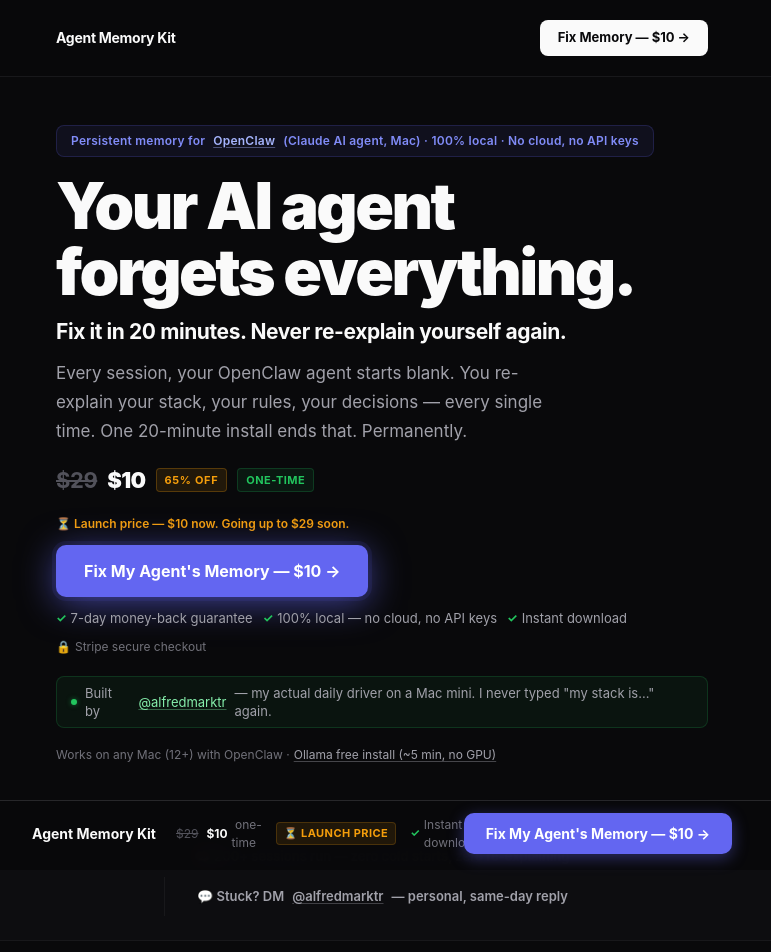
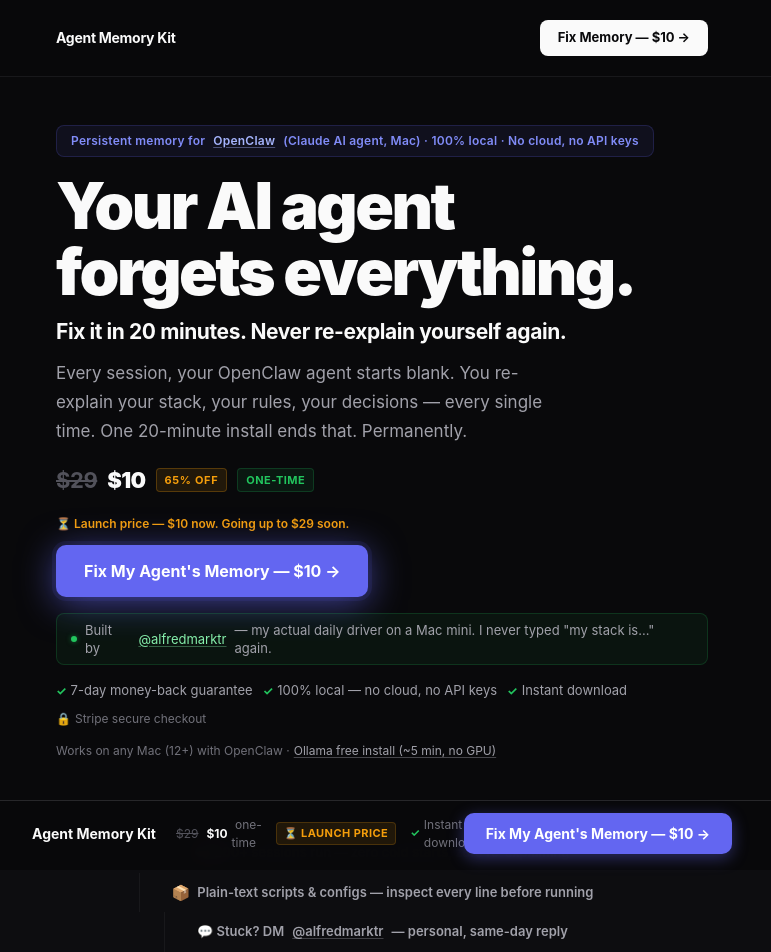
Before and after one commit to marcoiaq/agent-memory-kit, a Next.js app: page / in a window 1280 px wide. Shown: the top 952 px of the page, without its empty margins (258-1029 px from the left). Built offline with nearby package versions, Linux system fonts and the light colour scheme; no server answers.

Commit message:
ux: proof bar always shows 3 stats (fallback when buyers<5); hero-proof creator quote moved directly after CTA

```diff
--- a/app/components/BuyerCount.tsx
+++ b/app/components/BuyerCount.tsx
@@ -5,8 +5,20 @@
 // Only show buyer count if >= this threshold (avoids showing small numbers)
 const MIN_DISPLAY_COUNT = 5
 
+// Fallback stat shown when buyer count is below threshold
+// Highlights the transparency/security angle — plain-text package, nothing compiled
+function FallbackStat() {
+  return (
+    <div className="proof-stat" style={{ display: 'flex', alignItems: 'center', gap: '7px' }}>
+      <span style={{ fontSize: '15px', flexShrink: 0, lineHeight: 1 }}>📦</span>
+      <span>Plain-text scripts &amp; configs — inspect every line before running</span>
+    </div>
+  )
+}
+
 export default function BuyerCount() {
   const [count, setCount] = useState<number | null>(null)
+  const [loaded, setLoaded] = useState(false)
 
   useEffect(() => {
     fetch('/api/buyer-count')
@@ -15,14 +27,18 @@
         if (d.count >= MIN_DISPLAY_COUNT) {
           setCount(d.count)
         }
+        setLoaded(true)
       })
       .catch(() => {
-        // silently ignore — component just won't render
+        // show fallback on error
+        setLoaded(true)
       })
   }, [])
 
-  if (count === null) return null
+  // Before fetch resolves, render nothing (avoids layout shift)
+  if (!loaded) return null
 
+  if (count !== null) {
     return (
       <div className="proof-stat" style={{ display: 'flex', alignItems: 'center', gap: '7px' }}>
         <span style={{
@@ -41,3 +57,7 @@
       </div>
     )
   }
+
+  // count < 5 — show transparency/security stat instead
+  return <FallbackStat />
+}
--- a/app/page.tsx
+++ b/app/page.tsx
@@ -603,6 +603,7 @@
             <a href="/api/create-checkout" className="cta-main cta-pulse">
               Fix My Agent&apos;s Memory — $10 →
             </a>
+            <p className="hero-proof" style={{marginTop:'4px', marginBottom:'4px'}}>Built by <a href="https://x.com/alfredmarktr" target="_blank" rel="noopener noreferrer">@alfredmarktr</a> — my actual daily driver on a Mac mini. I never typed &quot;my stack is...&quot; again.</p>
             <span className="hero-note">
               <span className="hero-note-item">7-day money-back guarantee</span>
               <span className="hero-note-item">100% local — no cloud, no API keys</span>
@@ -612,7 +613,6 @@
                 <span>Stripe secure checkout</span>
               </span>
             </span>
-            <p className="hero-proof" style={{marginTop:'8px', marginBottom:'4px'}}>Built by <a href="https://x.com/alfredmarktr" target="_blank" rel="noopener noreferrer">@alfredmarktr</a> — my actual daily driver on a Mac mini. I never typed &quot;my stack is...&quot; again.</p>
             <span style={{fontSize:'12px', color:'#71717a', marginTop:'2px', display:'flex', alignItems:'center', gap:'4px', flexWrap:'wrap'}}>
               Works on any Mac (12+) with OpenClaw · <a href="https://ollama.ai" target="_blank" rel="noopener noreferrer" style={{color:'#a1a1aa', textDecoration:'underline', textDecorationColor:'rgba(161,161,170,0.4)', textUnderlineOffset:'2px'}}>Ollama free install (~5 min, no GPU)</a>
             </span>
```
Lines whose indentation alone changed are shown as unchanged.
